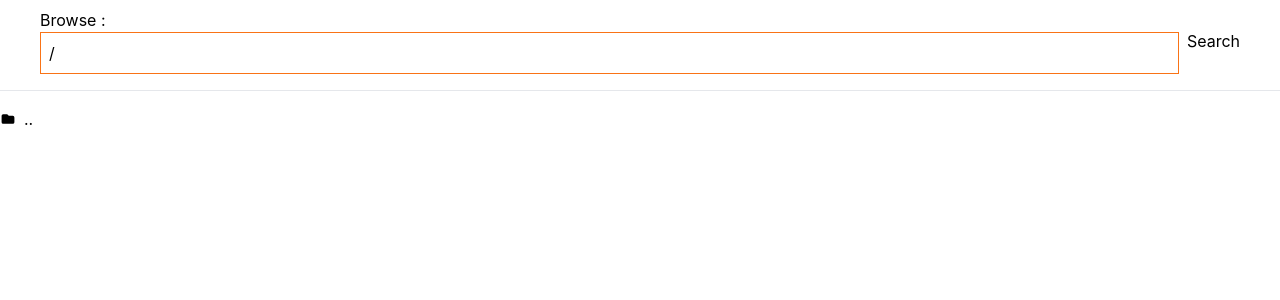
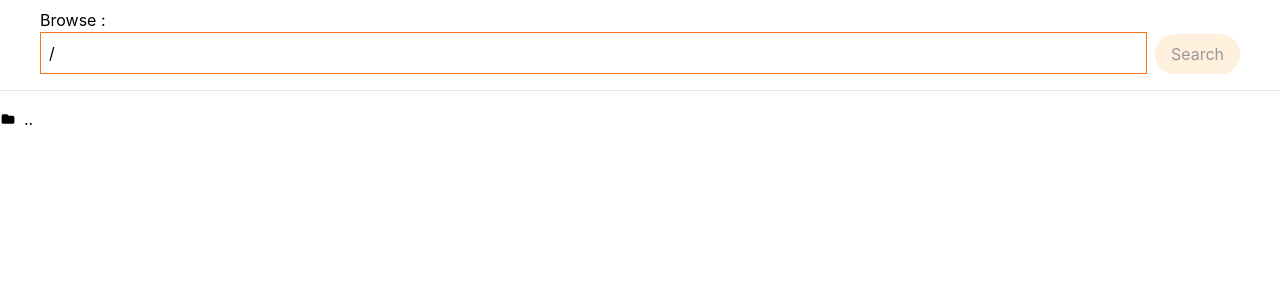
Before and after one commit to JeremyGendre/electron-app, a React (Vite) app: page / in a window 1280 px wide. Shown: the top 300 px of the page. Built offline with nearby package versions, Linux system fonts and the light colour scheme.

Commit message:
style: button

```diff
--- a/src/App.tsx
+++ b/src/App.tsx
@@ -2,7 +2,8 @@ import FileViewer from "./components/FileViewer/FileViewer";
 import {FormEvent, useEffect, useMemo, useState} from "react";
 import {getCurrentDir, getFilesFromPath} from "./utils/File.service";
 import {useFileContext} from "./contexts/FileContext";
-import Input from "./components/input/Input";
+import Input from "./components/Input/Input";
+import Button from "./components/Button/Button";
 
 function App() {
     const [searchedValue, setSearchedValue] = useState(getCurrentDir('.'));
@@ -22,7 +23,7 @@ function App() {
         <div>
             <form onSubmit={handleSubmit} className="mx-10 my-2 flex space-x-2">
                 <Input label="Browse :" value={searchedValue} autoFocus onChange={e => setSearchedValue(e.currentTarget.value)}/>
-                <button type="submit">Search</button>
+                <Button className="mt-auto" disabled={searchedValue === path} type="submit">Search</Button>
             </form>
             <hr className="my-4"/>
             <FileViewer files={files}/>
--- /dev/null
+++ b/src/components/Button/Button.tsx
@@ -0,0 +1,13 @@
+import {PropsWithChildren} from "react";
+
+export interface ButtonProps extends Partial<JSX.IntrinsicElements['button']>{
+
+}
+
+export default function Button({children, className, ...other}: PropsWithChildren<ButtonProps>){
+    return(
+        <button className={`rounded-full px-4 py-2 bg-orange-200 hover:bg-orange-300 cursor-pointer transition duration-150 disabled:hover:bg-orange-200 disabled:opacity-40 active:scale-95 disabled:active:scale-100 ${className}`} {...other}>
+            {children}
+        </button>
+    );
+}
```
Also changed, not shown: src/components/Input/Input.tsx (renamed from src/components/input/Input.tsx).
